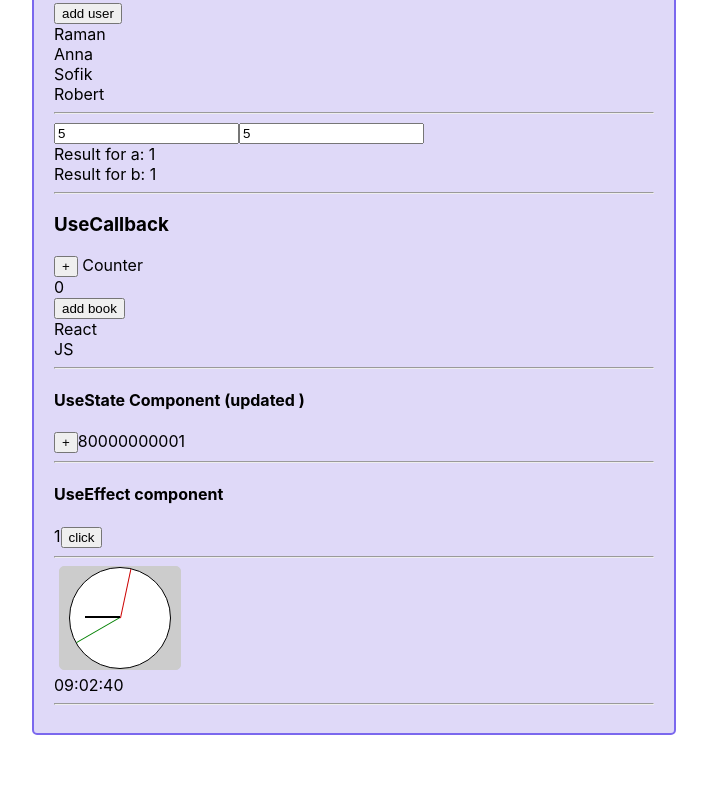
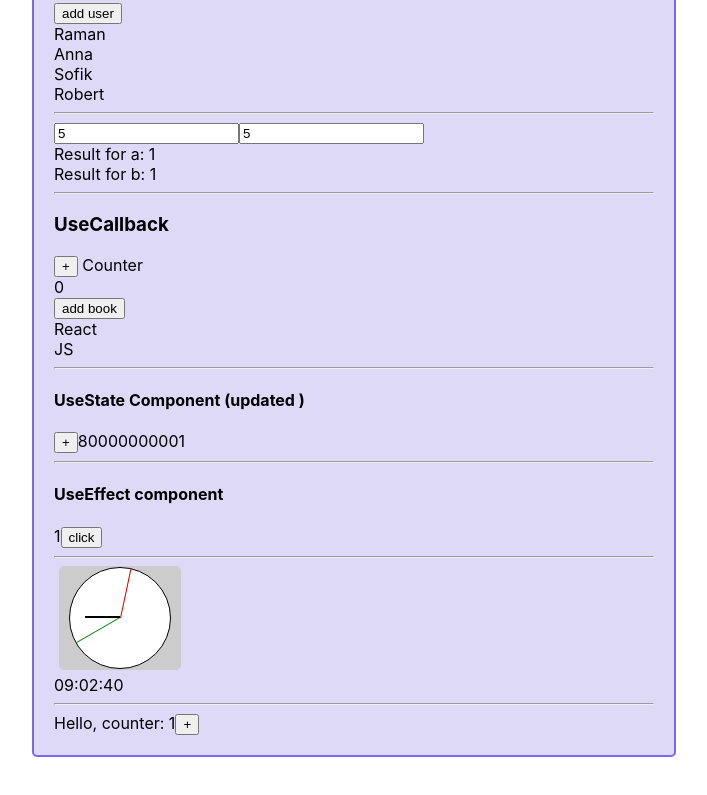
Before and after one commit to RamanSlinka/first-project, a React (Create React App) app in the folder 01/: page / in a window 1280 px wide. Shown: the part 908-1703 px from the top of the page, without its empty margins (286-993 px from the left). Built offline with nearby package versions, Linux system fonts and the light colour scheme.

Commit message:
24 - React кабзда как подробно: useEffect, cleanup (сброс, зачистка)

```diff
--- a/01/src/App.tsx
+++ b/01/src/App.tsx
@@ -14,6 +14,7 @@ import LikeUseCallback from "./Components/UseCallback";
 import {UseStateComponent} from "./Components/UseState";
 import {UseEffectComponent} from "./Components/UseEffect";
 import {Clock} from "./Components/Clock/Clock";
+import {ResetUseEffect} from "./Components/ResetUseEffect/ResetUseEffect";
 
 
 function App() {
@@ -78,7 +79,7 @@ function App() {
             <hr/>
             <Clock/>
             <hr/>
-
+            <ResetUseEffect/>
         </div>
 
     );
--- /dev/null
+++ b/01/src/Components/ResetUseEffect/ResetUseEffect.tsx
@@ -0,0 +1,18 @@
+import React, {useEffect, useState} from 'react'
+
+export const ResetUseEffect = () => {
+    const [counter,setCounter] = useState(1)
+
+    console.log('set time out example')
+    useEffect(() => {
+        console.log('effect occurred')
+    } ,[])
+    const increase = () => {
+        setCounter(counter + 1)
+    }
+    return <>
+    Hello, counter: {counter}
+        <button onClick= { increase }
+        > + </button>
+    </>
+}
```
Also changed, not shown: 1 other file (tests, documents, lock files or other folders).
